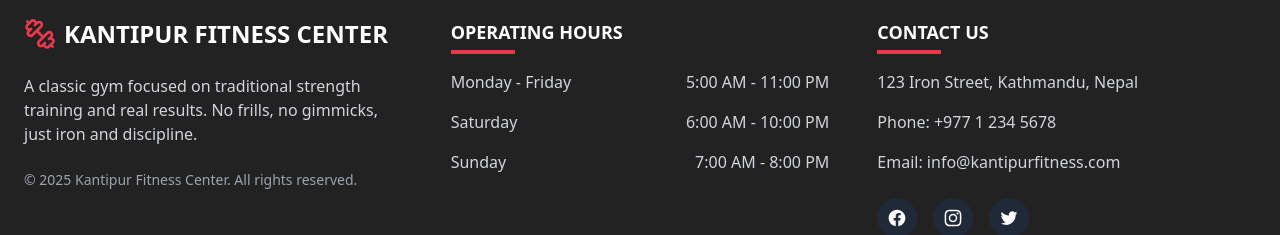
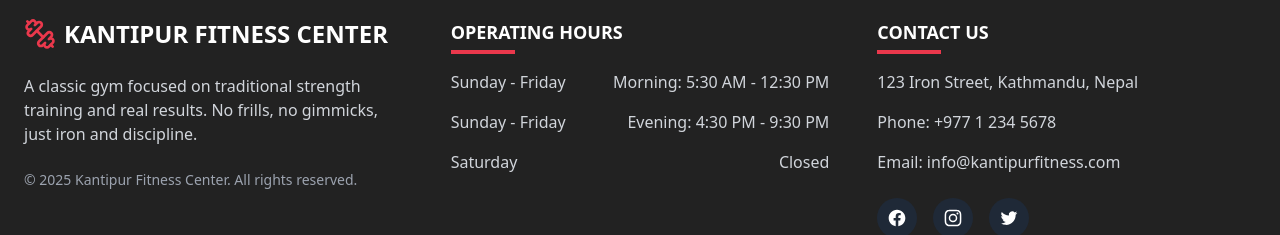
Before and after one commit to Rujan0833/KantipurFitness, a React (Vite) app: page / in a window 1280 px wide. Shown: the part 3925-4160 px from the top of the page. Built offline with nearby package versions, Linux system fonts and the light colour scheme.

Commit message:
Fix: Update operating hours
Update the operating hours in the footer component.

```diff
--- a/src/components/gym/Footer.tsx
+++ b/src/components/gym/Footer.tsx
@@ -26,16 +26,16 @@ const Footer = () => {
             </h3>
             <ul className="space-y-4 text-gray-300">
               <li className="flex justify-between">
-                <span>Monday - Friday</span>
-                <span>5:00 AM - 11:00 PM</span>
+                <span>Sunday - Friday</span>
+                <span>Morning: 5:30 AM - 12:30 PM</span>
+              </li>
+              <li className="flex justify-between">
+                <span>Sunday - Friday</span>
+                <span>Evening: 4:30 PM - 9:30 PM</span>
               </li>
               <li className="flex justify-between">
                 <span>Saturday</span>
-                <span>6:00 AM - 10:00 PM</span>
-              </li>
-              <li className="flex justify-between">
-                <span>Sunday</span>
-                <span>7:00 AM - 8:00 PM</span>
+                <span>Closed</span>
               </li>
             </ul>
           </div>
```
